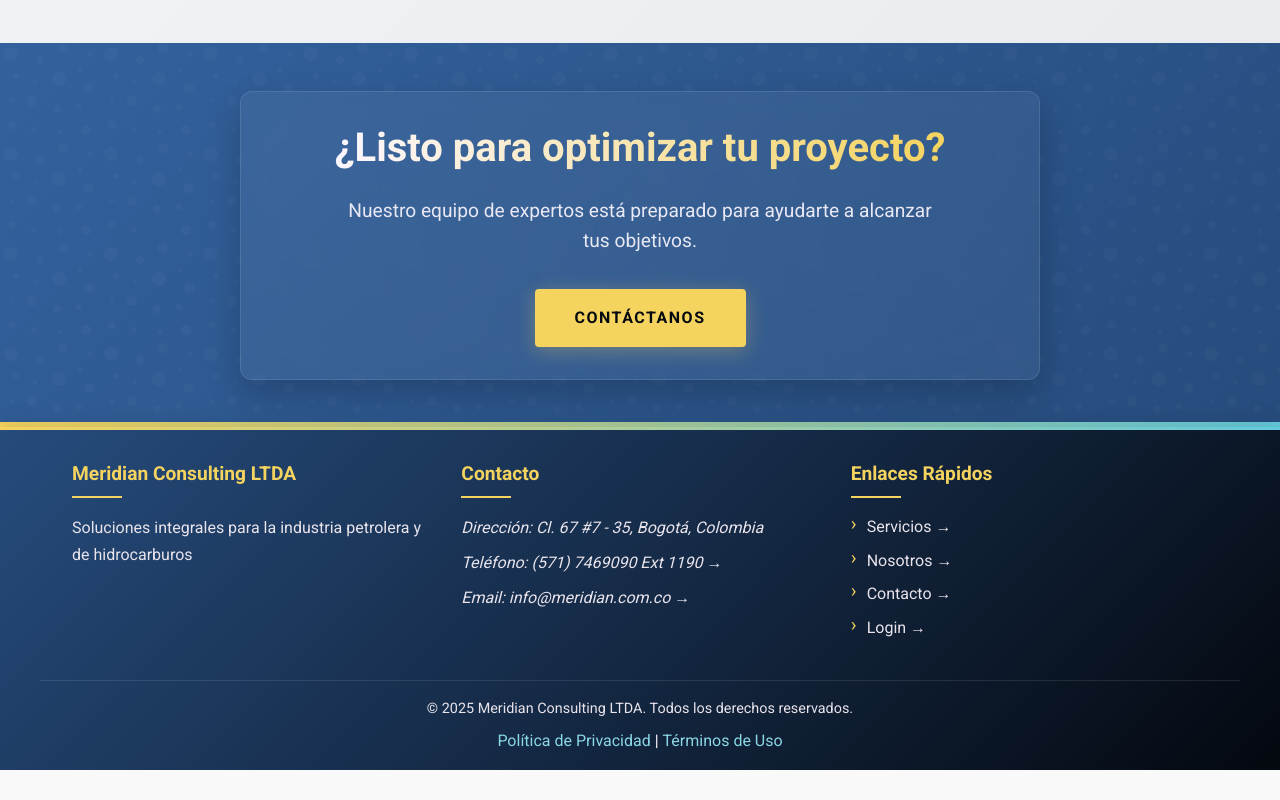
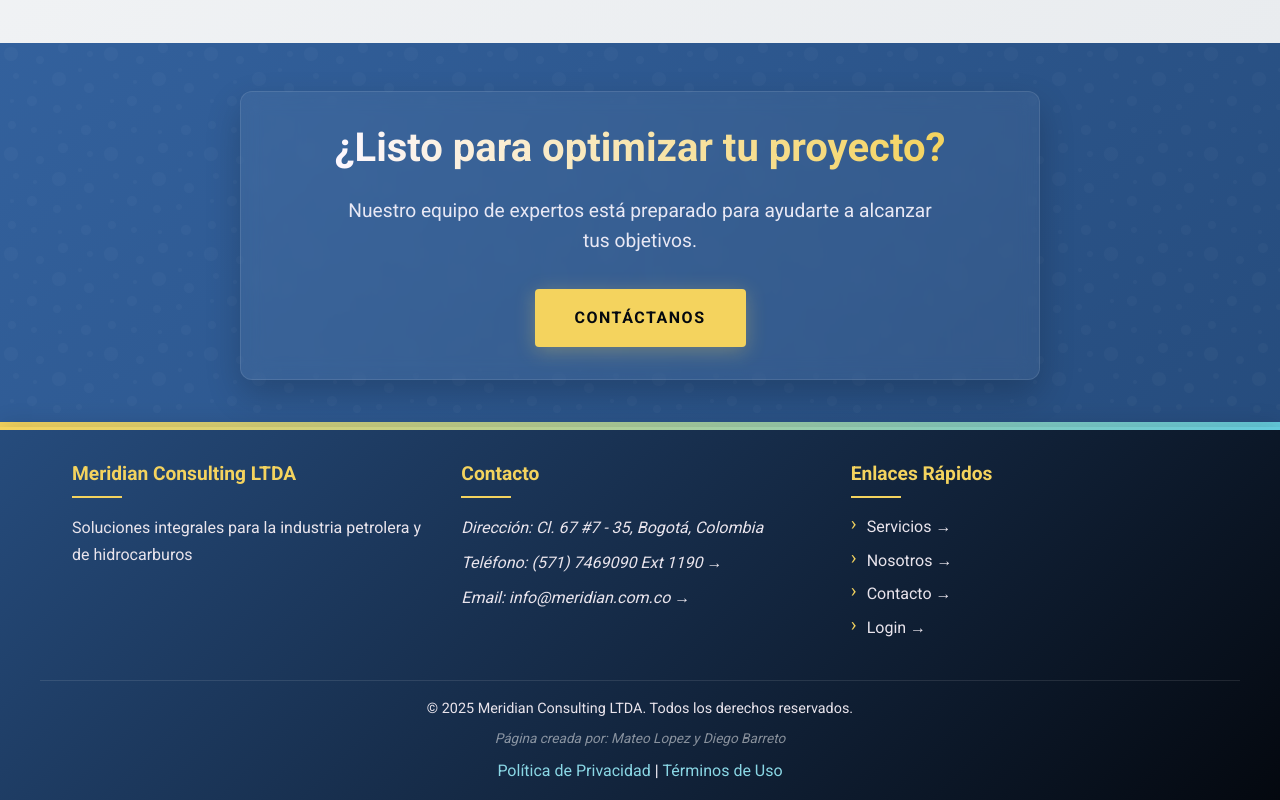
Before and after one commit to MeridianConsulting/Web, a React (Create React App) app in the folder frontend/: page / in a window 1280 px wide. Shown: the part 4655-5455 px from the top of the page. Before the commit the page ends 5425 px from the top, so only its background shows below. Built offline with nearby package versions, Linux system fonts and the light colour scheme.

Commit message:
creditos

```diff
--- a/frontend/src/components/Footer.js
+++ b/frontend/src/components/Footer.js
@@ -29,6 +29,7 @@
       </div>
       <div className="footer-bottom">
         <p>&copy; {new Date().getFullYear()} Meridian Consulting LTDA. Todos los derechos reservados.</p>
+        <p className="footer-credits">Página creada por: Mateo Lopez y Diego Barreto</p>
         <nav aria-label="Enlaces legales">
           <Link to="/privacidad" aria-label="Ver política de privacidad">Política de Privacidad</Link>
           {' | '}
--- a/frontend/src/styles/styles.css
+++ b/frontend/src/styles/styles.css
@@ -794,6 +794,13 @@
   transition: color 0.3s ease;
 }
 
+.footer-credits {
+  font-size: 0.85rem !important;
+  color: rgba(255, 255, 255, 0.5) !important;
+  font-style: italic;
+  margin-top: var(--spacing-xs);
+}
+
 .footer-bottom a {
   color: var(--color-tertiary-light);
   transition: color 0.3s ease, transform 0.3s ease;
```
Also changed, not shown: frontend/src/components/Header.js (indentation only), 1 other file (tests, documents, lock files or other folders).
